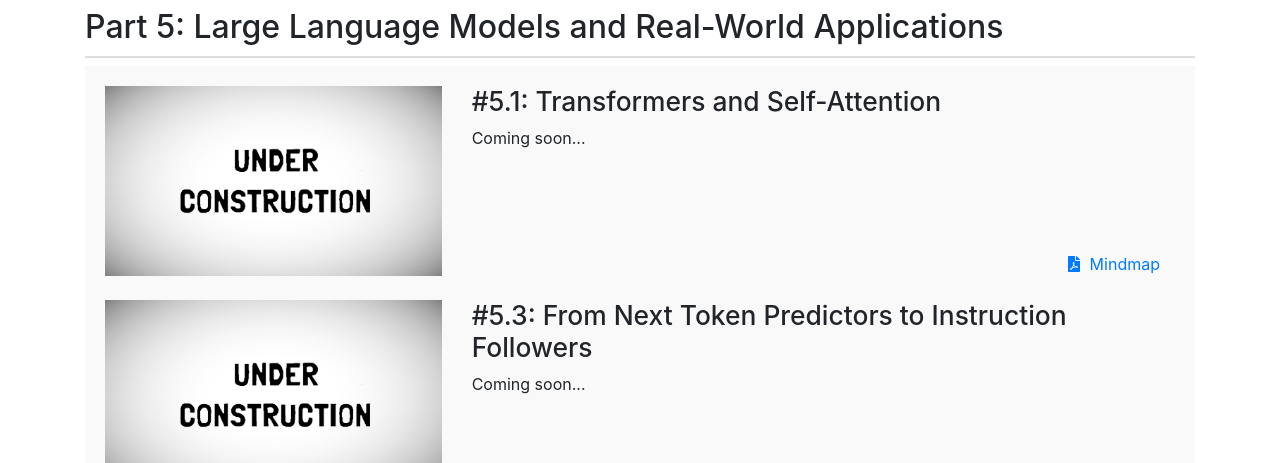
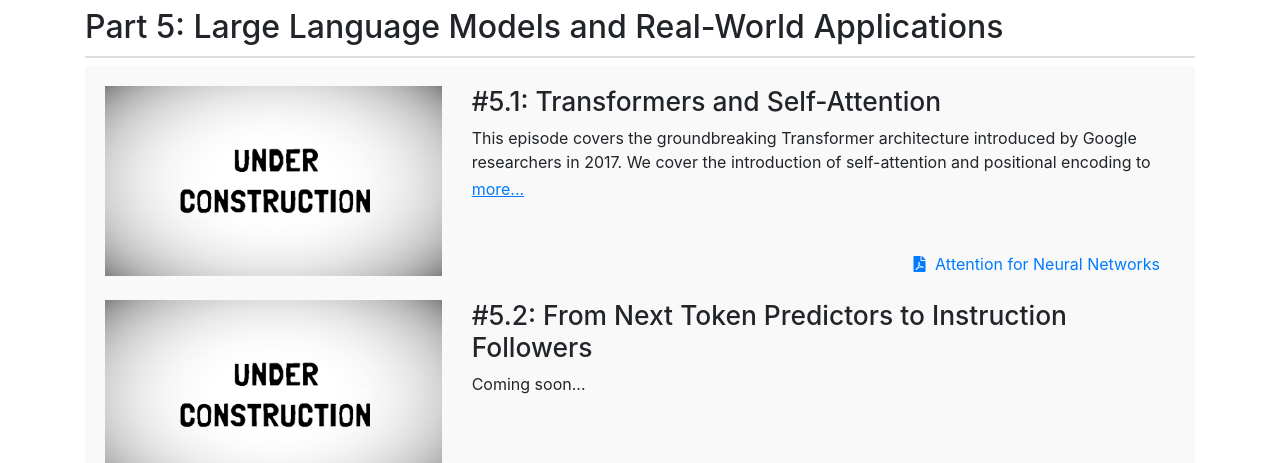
Before and after one commit to kyuz0/llm-chronicles, a plain HTML site: page docs/index.html in a window 1280 px wide. Shown: the part 4960-5423 px from the top of the page. Drawn offline with nearby package versions, Linux system fonts and the light colour scheme.

Commit message:
Added transformers episode

```diff
--- a/docs/index.html
+++ b/docs/index.html
@@ -630,18 +630,23 @@
             <div class="video-section">
                 <div id="5.1" class="row mb-4 video">
                     <div class="col-md-4 thumbnail-wrapper">
-                        <a target="_blank" href="#">
+                        <a target="_blank" href="https://youtu.be/GhdB7UMtGqs">
                             <img src="imgs/under_construction.png" alt="Video Thumbnail" class="img-fluid">
                         </a>
                     </div>
                     <div class="col-md-8 d-flex flex-column">
                         <h3>#5.1: Transformers and Self-Attention</h3>
                         <div class="video-description">
-                            <p>Coming soon...</p>
+                            <p>This episode covers the groundbreaking Transformer architecture introduced by Google
+                                researchers in 2017. We cover the introduction of self-attention and positional encoding
+                                to remove recurrence and increase parallelization, which led to greater performance and
+                                scalability. </p>
                         </div>
                         <a target="_blank" href="#" class="show-more" style="display: none;">more...</a>
                         <div class="reference-links mt-auto">
-                            <a href="#"><i class="fas fa-file-pdf"></i> Mindmap</a>
+                            <a href="#" data-toggle="modal" data-target="#pdfModal"
+                                data-pdf-url="pdfs/llm-chronicles-5.1_transformers.pdf"><i
+                                    class="fas fa-file-pdf"></i> Attention for Neural Networks</a>
                         </div>
                     </div>
                 </div>
@@ -653,7 +658,7 @@
                         </a>
                     </div>
                     <div class="col-md-8 d-flex flex-column">
-                        <h3>#5.3: From Next Token Predictors to Instruction Followers</h3>
+                        <h3>#5.2: From Next Token Predictors to Instruction Followers</h3>
                         <div class="video-description">
                             <p>Coming soon...</p>
                         </div>
```
Also changed, not shown: docs/imgs/thumb5_1.png (added), docs/pdfs/llm-chronicles-5.1_transformers.png (added), 1 other file.
